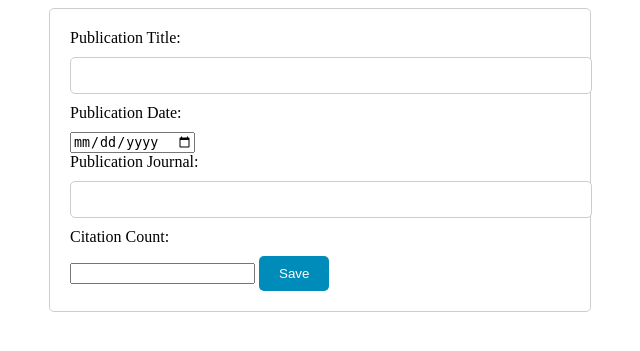
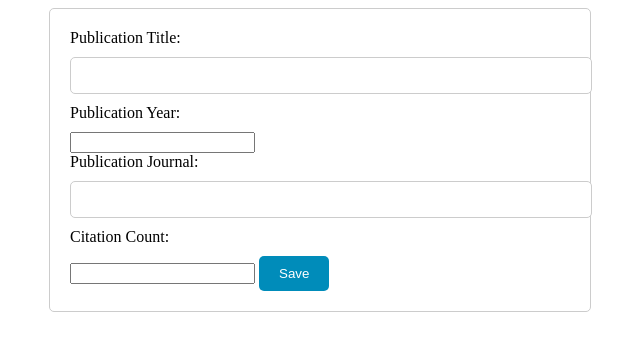
Before and after one commit to Andrew6k/Licenta, a PHP site: page /editPublications.php?id=1 in a window 1280 px wide. Shown: the top 351 px of the page, without its empty margins (320-960 px from the left). Run offline with PHP 8.4, Linux system fonts and the light colour scheme; the visitor is signed in with stand-in values (Sample User, id 1); data that the repository does not hold is empty.

Commit message:
populate form

```diff
--- a/web/editPublications.php
+++ b/web/editPublications.php
@@ -1,10 +1,10 @@
 <?php
     include('server.php');
 
-    $author_id = $_SESSION['auth_id'];
-    $sql = "SELECT * FROM authors WHERE id = $author_id";
-    $result = mysqli_query($mysqli, $sql);
-    $author = mysqli_fetch_assoc($result);
+    // $author_id = $_SESSION['auth_id'];
+    // $sql = "SELECT * FROM authors WHERE id = $author_id";
+    // $result = mysqli_query($mysqli, $sql);
+    // $author = mysqli_fetch_assoc($result);
 
     $id = $_GET["id"];
     $sql = "SELECT * FROM publications WHERE id=$id";
@@ -32,13 +32,13 @@
   <form action="update_publications.php" method="post">
   <input type="hidden" name="author_id" value="<?php echo $author_id; ?>">
   <label for="publication_title">Publication Title:</label>
-  <input type="text" id="publication_title" name="publication_title" value="<?php echo $publication_title; ?>">
-  <label for="publication_date">Publication Date:</label>
-  <input type="date" id="publication_date" name="publication_date" value="<?php echo $publication_date; ?>">
+  <input type="text" id="publication_title" name="publication_title" value="<?php echo $title; ?>">
+  <label for="publication_year">Publication Year:</label>
+  <input type="number" id="year" name="year" value="<?php echo htmlspecialchars($year); ?>">
   <label for="publication_journal">Publication Journal:</label>
-  <input type="text" id="publication_journal" name="publication_journal" value="<?php echo $publication_journal; ?>">
+  <input type="text" id="publication_journal" name="publication_journal" value="<?php echo $conference; ?>">
   <label for="citation_count">Citation Count:</label>
-  <input type="number" id="citation_count" name="citation_count" value="<?php echo $citation_count; ?>">
+  <input type="number" id="citation_count" name="citation_count" value="<?php echo htmlspecialchars($citations); ?>">
   <input type="submit" value="Save">
 </form>
   </body>
```
Also changed, not shown: 1 other file.
